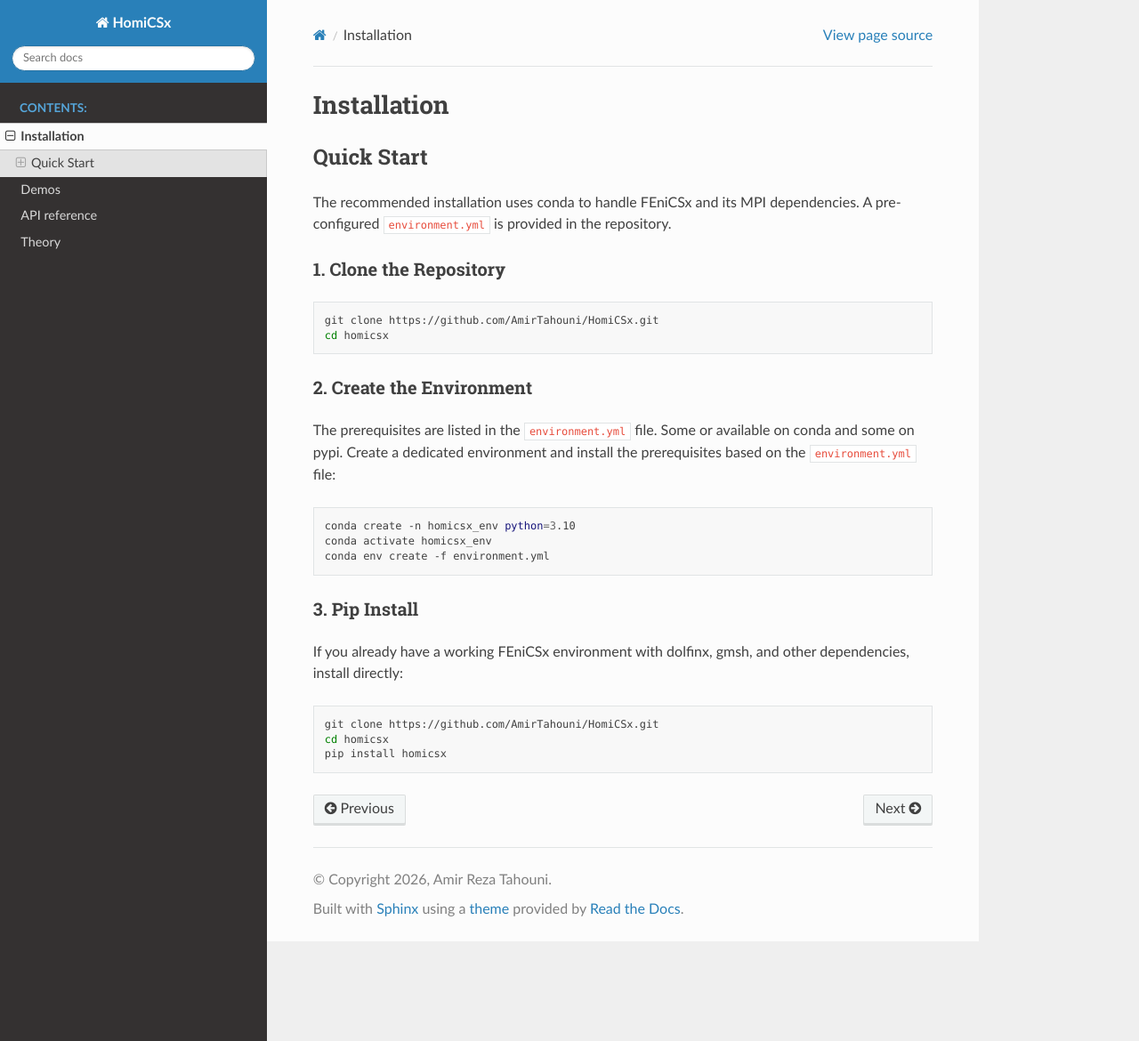
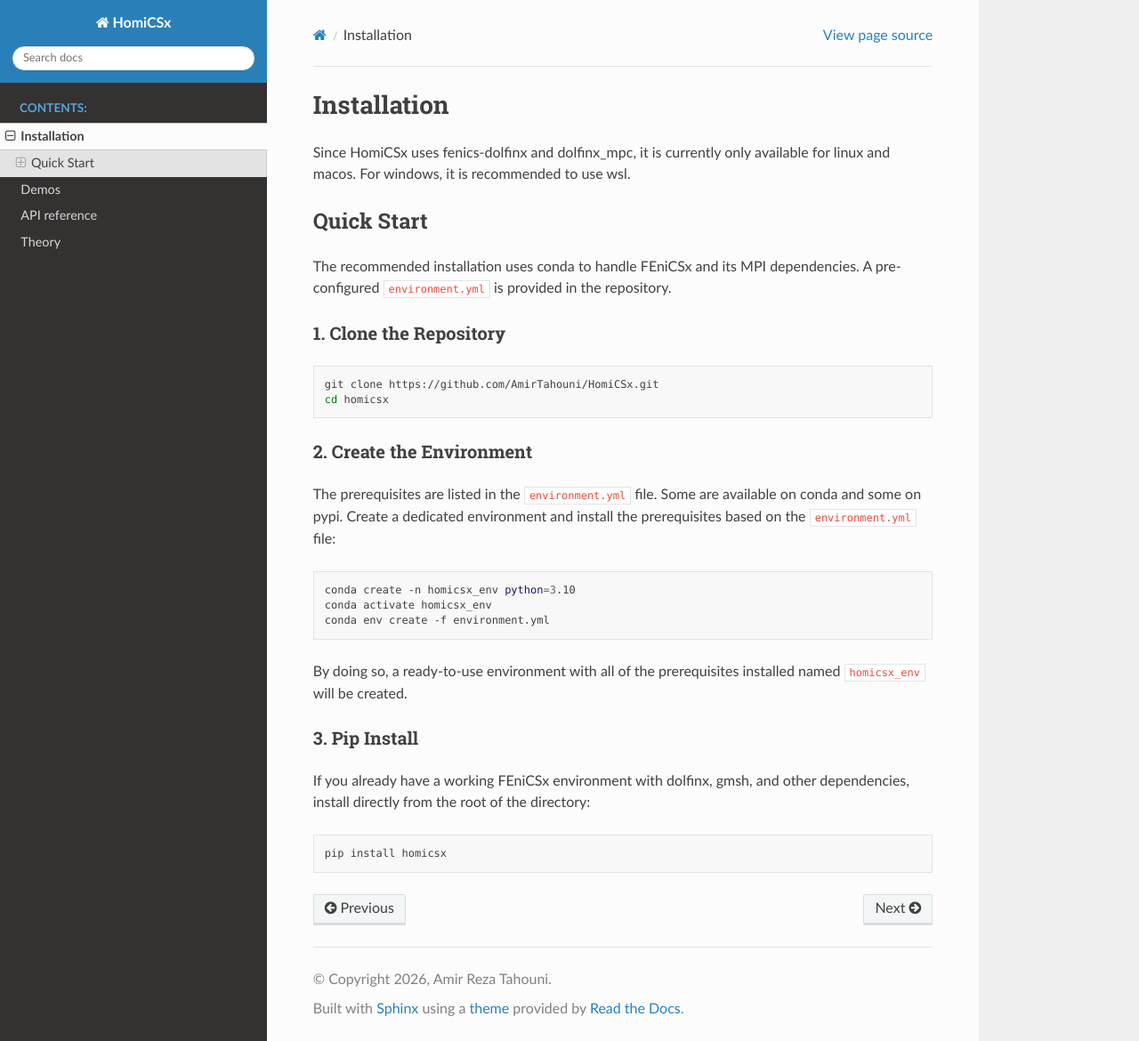
Before and after one commit to AmirTahouni/HomiCSx, a Sphinx documentation site: the page built from docs/source/installation.md, in a window 1280 px wide and 1170 px high. Shown: the whole window at 89% size. Built offline with Sphinx 7.4.7 and the Read the Docs theme 3.1.0, drawn with Linux system fonts in a browser that asks for light colours; formulas are drawn with MathJax 3.

Commit message:
some doc tweaks

````diff
--- a/docs/source/index.rst
+++ b/docs/source/index.rst
@@ -4,7 +4,7 @@ HomiCSx documentation
 HomiCSx is a python homogenization framework based on the problem solving interface of the FeniCS project. It is developed on `Github <https://github.com/AmirTahouni/HomiCSx>`_.
 
 .. toctree::
-   :maxdepth: 2
+   :maxdepth: 1
    :caption: Contents:
 
    installation
--- a/docs/source/installation.md
+++ b/docs/source/installation.md
@@ -1,4 +1,7 @@
 # Installation
+
+Since HomiCSx uses fenics-dolfinx and dolfinx_mpc, it is currently only available for linux and macos. For windows, it is recommended to use wsl.
+
 ## Quick Start
 
 The recommended installation uses conda to handle FEniCSx and its MPI dependencies. A pre-configured `environment.yml` is provided in the repository.
@@ -11,7 +14,7 @@ cd homicsx
 ```
 ### 2. Create the Environment
 
-The prerequisites are listed in the `environment.yml` file. Some or available on conda and some on pypi. Create a dedicated environment and install the prerequisites based on the `environment.yml` file:
+The prerequisites are listed in the `environment.yml` file. Some are available on conda and some on pypi. Create a dedicated environment and install the prerequisites based on the `environment.yml` file:
 
 ```bash
 conda create -n homicsx_env python=3.10
@@ -19,11 +22,11 @@ conda activate homicsx_env
 conda env create -f environment.yml
 ```
 
+By doing so, a ready-to-use environment with all of the prerequisites installed named `homicsx_env` will be created.
+
 ### 3. Pip Install
-If you already have a working FEniCSx environment with dolfinx, gmsh, and other dependencies, install directly:
+If you already have a working FEniCSx environment with dolfinx, gmsh, and other dependencies, install directly from the root of the directory:
 
 ```bash
-git clone https://github.com/AmirTahouni/HomiCSx.git
-cd homicsx
 pip install homicsx
 ```
````
